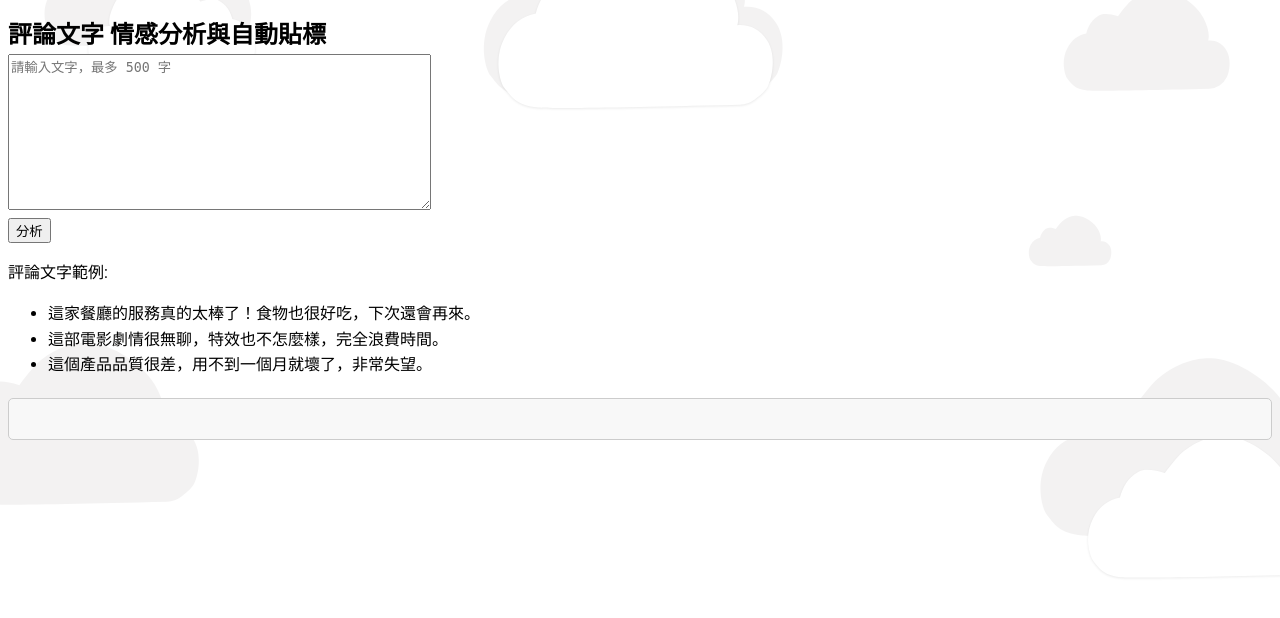
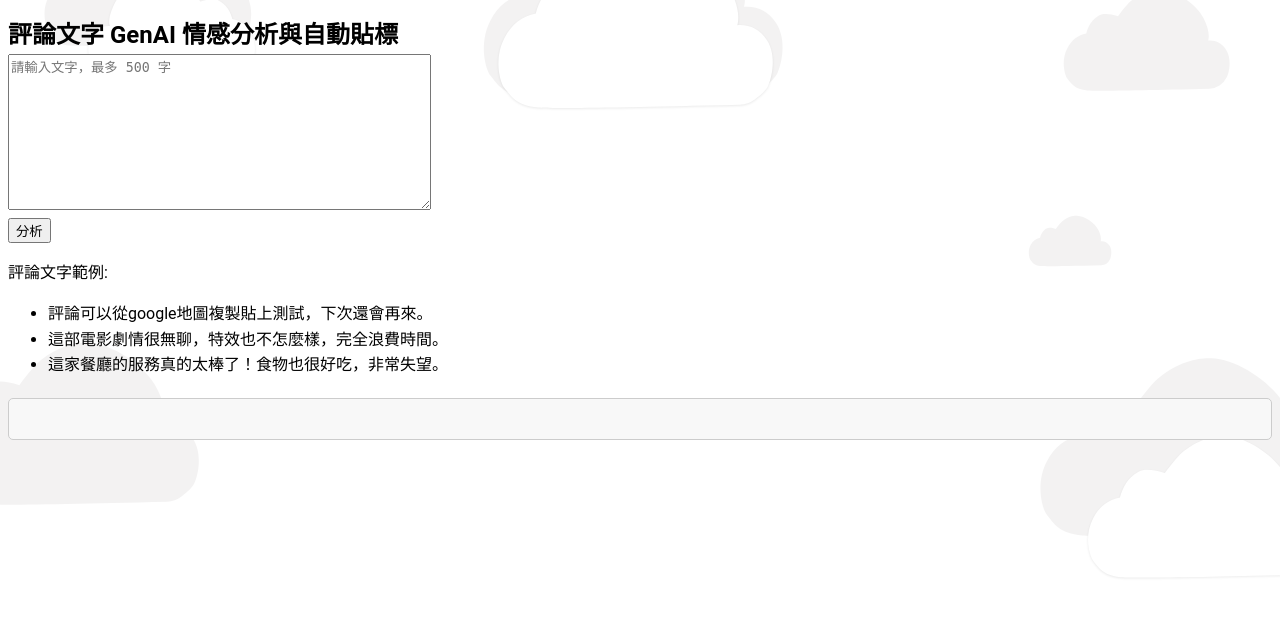
Before and after one commit to LinkGitData/gemini-sentiment-web, a Flask app: page / in a window 1280 px wide. Shown: the top 618 px of the page. Run offline with Flask 3, Linux system fonts and the light colour scheme.

Commit message:
20240625 修正

```diff
--- a/templates/index.html
+++ b/templates/index.html
@@ -1,20 +1,20 @@
 <!DOCTYPE html>
 <html>
 <head>
-    <title>評論文字 情感分析與自動貼標</title>
+    <title>評論文字 GenAI 情感分析與自動貼標</title>
     <link rel="stylesheet" href="style.css"> </head>
 <body>
-    <h1>評論文字 情感分析與自動貼標</h1>
+    <h1>評論文字 GenAI 情感分析與自動貼標</h1>
     <form method="POST" action="/analyze">
         <textarea name="text" rows="10" cols="50" placeholder="請輸入文字，最多 500 字"></textarea><br>
         <div id="processed-text"></div>
         <button type="submit">分析</button>
     </form>
-    <p>評論文字範例:</p>
+    <p>評論文字範例: </p>
     <ul>
-        <li>這家餐廳的服務真的太棒了！食物也很好吃，下次還會再來。</li>
+        <li>評論可以從google地圖複製貼上測試，下次還會再來。</li>
         <li>這部電影劇情很無聊，特效也不怎麼樣，完全浪費時間。</li>
-        <li>這個產品品質很差，用不到一個月就壞了，非常失望。</li>
+        <li>這家餐廳的服務真的太棒了！食物也很好吃，非常失望。</li>
     </ul>
     <div id="analysis-result">
         {% if result %}
```
